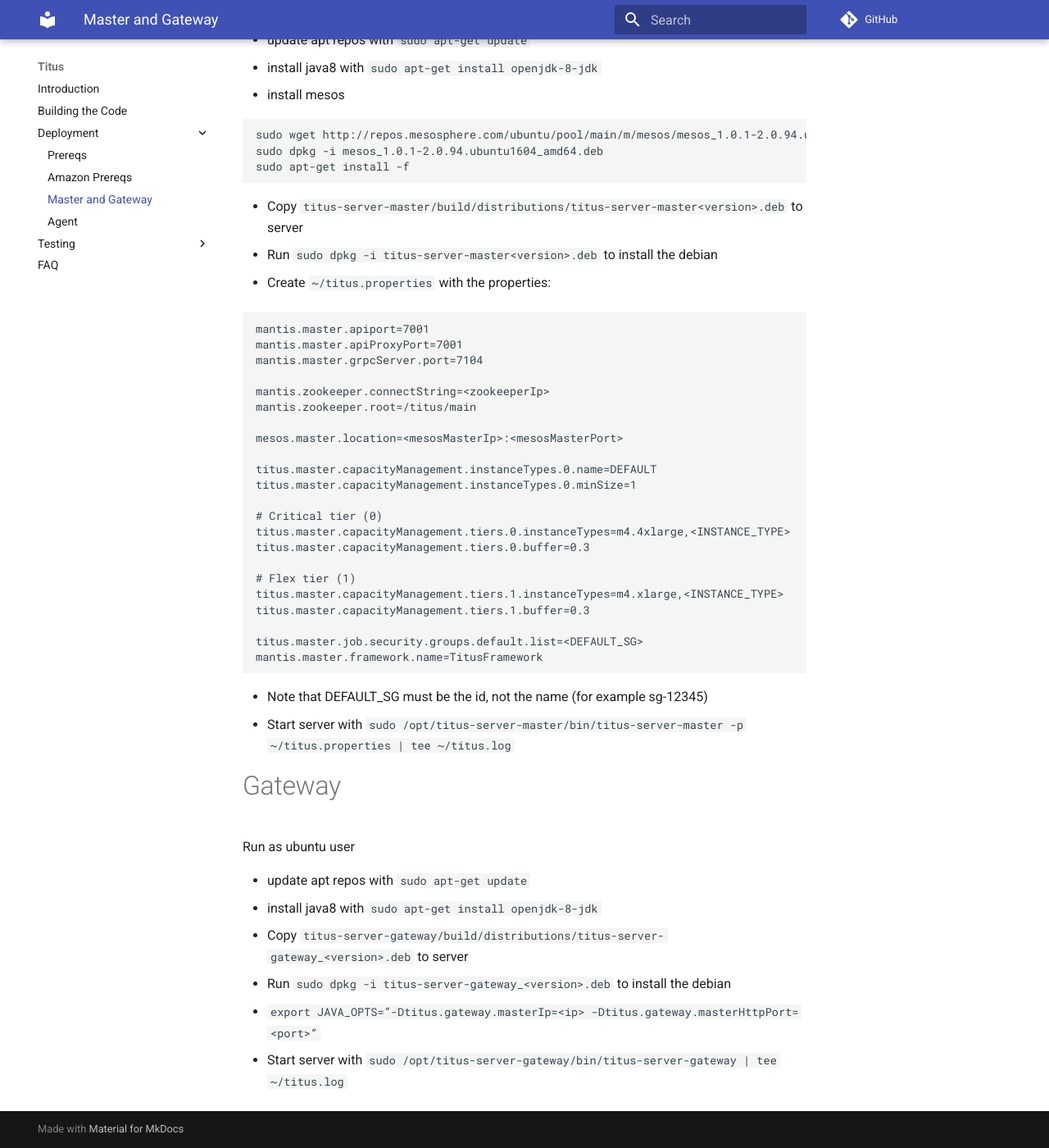
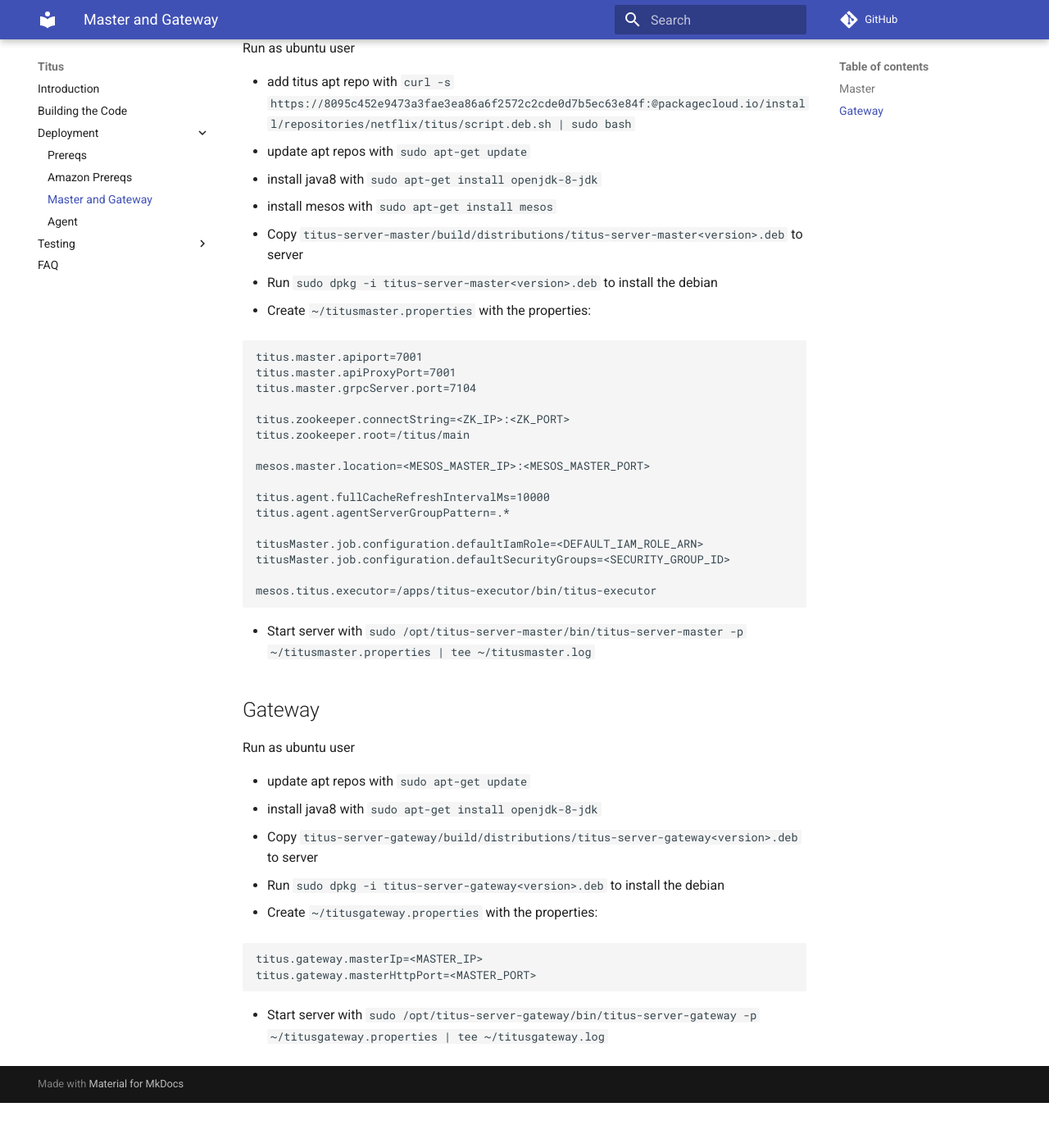
Before and after one commit to Netflix/titus, an MkDocs documentation site: the page built from docs/docs/install/master.md, in a window 1280 px wide and 1400 px high, scrolled down 185 px. Shown: the whole window at 82% size. Built offline with MkDocs 1.6.1 and Material for MkDocs 9.7.7, drawn with Linux system fonts in a browser that asks for light colours; comment, search, counter and statistics services are not loaded; old or Windows-style settings are respelled for this version of MkDocs; after the commit the page ends 1530 px from its top, so only the background shows below that.

Commit message:
update master and gateway instructions

````diff
--- a/docs/docs/install/master.md
+++ b/docs/docs/install/master.md
@@ -1,54 +1,48 @@
-# Master
+## Master
+Run as ubuntu user
 
+* add titus apt repo with `curl -s https://8095c452e9473a3fae3ea86a6f2572c2cde0d7b5ec63e84f:@packagecloud.io/install/repositories/netflix/titus/script.deb.sh | sudo bash`
+* update apt repos with `sudo apt-get update`
+* install java8 with `sudo apt-get install openjdk-8-jdk`
+* install mesos with `sudo apt-get install mesos`
+* Copy `titus-server-master/build/distributions/titus-server-master<version>.deb` to server
+* Run `sudo dpkg -i titus-server-master<version>.deb` to install the debian
+
+* Create `~/titusmaster.properties` with the properties:
+```
+titus.master.apiport=7001
+titus.master.apiProxyPort=7001
+titus.master.grpcServer.port=7104
+
+titus.zookeeper.connectString=<ZK_IP>:<ZK_PORT>
+titus.zookeeper.root=/titus/main
+
+mesos.master.location=<MESOS_MASTER_IP>:<MESOS_MASTER_PORT>
+
+titus.agent.fullCacheRefreshIntervalMs=10000
+titus.agent.agentServerGroupPattern=.*
+
+titusMaster.job.configuration.defaultIamRole=<DEFAULT_IAM_ROLE_ARN>
+titusMaster.job.configuration.defaultSecurityGroups=<SECURITY_GROUP_ID>
+
+mesos.titus.executor=/apps/titus-executor/bin/titus-executor
+```
+
+* Start server with `sudo /opt/titus-server-master/bin/titus-server-master -p ~/titusmaster.properties | tee ~/titusmaster.log`
+
+## Gateway
 Run as ubuntu user
 
 * update apt repos with `sudo apt-get update`
 * install java8 with `sudo apt-get install openjdk-8-jdk`
-* install mesos
+
+* Copy `titus-server-gateway/build/distributions/titus-server-gateway<version>.deb` to server
+* Run `sudo dpkg -i titus-server-gateway<version>.deb` to install the debian
+
+* Create `~/titusgateway.properties` with the properties:
 ```
-sudo wget http://repos.mesosphere.com/ubuntu/pool/main/m/mesos/mesos_1.0.1-2.0.94.ubuntu1604_amd64.deb
-sudo dpkg -i mesos_1.0.1-2.0.94.ubuntu1604_amd64.deb
-sudo apt-get install -f
-```
-* Copy `titus-server-master/build/distributions/titus-server-master<version>.deb` to server
-* Run `sudo dpkg -i titus-server-master<version>.deb` to install the debian
-
-* Create `~/titus.properties` with the properties:
-```
-mantis.master.apiport=7001
-mantis.master.apiProxyPort=7001
-mantis.master.grpcServer.port=7104
-
-mantis.zookeeper.connectString=<zookeeperIp>
-mantis.zookeeper.root=/titus/main
-
-mesos.master.location=<mesosMasterIp>:<mesosMasterPort>
-
-titus.master.capacityManagement.instanceTypes.0.name=DEFAULT
-titus.master.capacityManagement.instanceTypes.0.minSize=1
-
-# Critical tier (0)
-titus.master.capacityManagement.tiers.0.instanceTypes=m4.4xlarge,<INSTANCE_TYPE>
-titus.master.capacityManagement.tiers.0.buffer=0.3
-
-# Flex tier (1)
-titus.master.capacityManagement.tiers.1.instanceTypes=m4.xlarge,<INSTANCE_TYPE>
-titus.master.capacityManagement.tiers.1.buffer=0.3
-
-titus.master.job.security.groups.default.list=<DEFAULT_SG>
-mantis.master.framework.name=TitusFramework
+titus.gateway.masterIp=<MASTER_IP>
+titus.gateway.masterHttpPort=<MASTER_PORT>
 ```
 
-* Note that DEFAULT_SG must be the id, not the name (for example sg-12345)
-* Start server with `sudo /opt/titus-server-master/bin/titus-server-master -p ~/titus.properties | tee ~/titus.log`
-
-# Gateway
-
-Run as ubuntu user
-
-* update apt repos with `sudo apt-get update`
-* install java8 with `sudo apt-get install openjdk-8-jdk`
-* Copy `titus-server-gateway/build/distributions/titus-server-gateway_<version>.deb` to server
-* Run `sudo dpkg -i titus-server-gateway_<version>.deb` to install the debian
-* `export JAVA_OPTS=”-Dtitus.gateway.masterIp=<ip> -Dtitus.gateway.masterHttpPort=<port>”`
-* Start server with `sudo /opt/titus-server-gateway/bin/titus-server-gateway | tee ~/titus.log`
+* Start server with `sudo /opt/titus-server-gateway/bin/titus-server-gateway -p ~/titusgateway.properties | tee ~/titusgateway.log`
````
